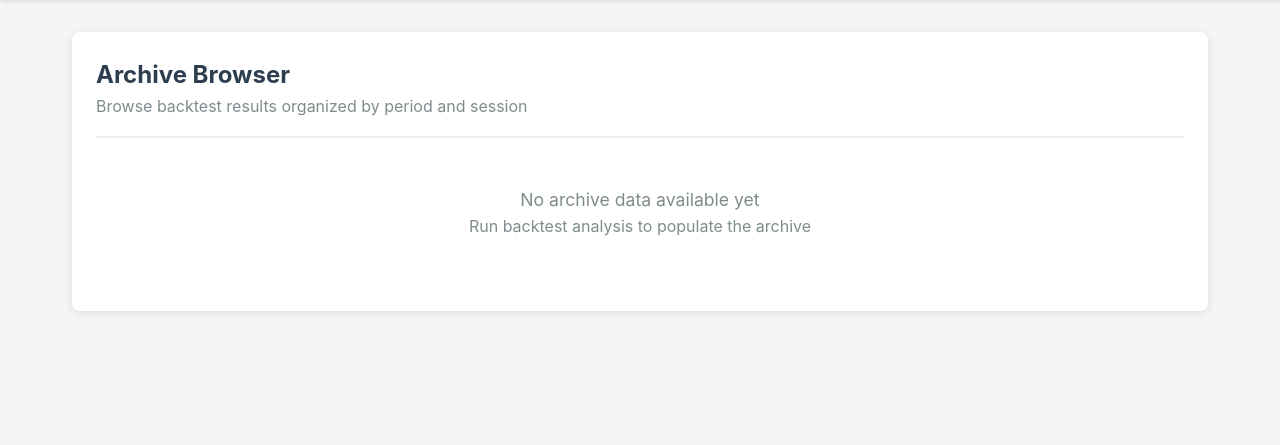
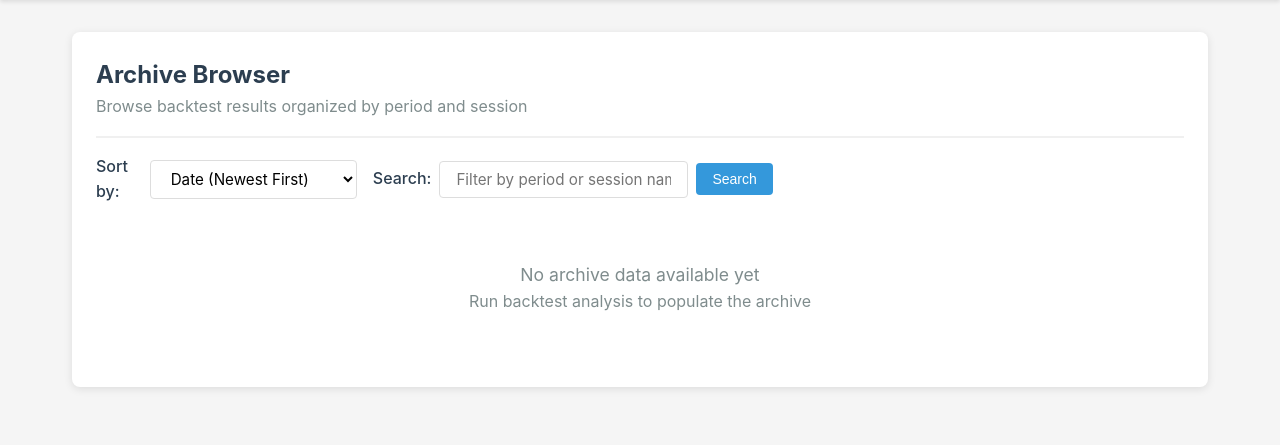
Before and after one commit to JCAMPanero23/JCAMP_FxScalper, a Flask app: page / in a window 1280 px wide. Shown: the part 74-519 px from the top of the page. Run offline with Flask 3, Linux system fonts and the light colour scheme; some libraries are stand-ins or nearby versions.

Commit message:
feat(wfo): Add session filtering and archive browser enhancements
WFO Analyzer Session Filtering:
- Filter sessions with negative R or <20% win rate
- Enable ALL viable sessions (not just best one)
- Show list of viable sessions with performance metrics
- Display disabled sessions with reason
- Cleaner warnings without redundant re-optimize advice

Archive Browser Enhancements:
- Add search bar to filter by period/session name
- Add sorting options: date, name, Total R, win rate (8 options)
- Search persists across pagination and tab navigation
- Visual search results banner showing matches found
- Case-insensitive search matching

Co-Authored-By: Claude Sonnet 4.5 <noreply@anthropic.com>

```diff
--- a/wfo_ui/app.py
+++ b/wfo_ui/app.py
@@ -28,20 +28,36 @@ app.config['UPLOAD_FOLDER'] = str(UPLOAD_FOLDER)
 def index():
     """Home page - Archive browser"""
     try:
-        # Get pagination and filter parameters
+        # Get pagination, filter, sort, and search parameters
         page = request.args.get('page', 1, type=int)
         per_page = request.args.get('per_page', 20, type=int)
         pair_filter = request.args.get('pair', None, type=str)
+        sort_by = request.args.get('sort', 'date_newest', type=str)
+        search_query = request.args.get('search', None, type=str)
 
         # Validate per_page range
         if per_page < 10 or per_page > 100:
             per_page = 20
 
-        # Get archive tree with pagination and pair filter
+        # Validate sort_by
+        valid_sorts = ['date_newest', 'date_oldest', 'name_asc', 'name_desc',
+                       'total_r_desc', 'total_r_asc', 'win_rate_desc', 'win_rate_asc']
+        if sort_by not in valid_sorts:
+            sort_by = 'date_newest'
+
+        # Clean search query
+        if search_query:
+            search_query = search_query.strip()
+            if not search_query:
+                search_query = None
+
+        # Get archive tree with pagination, pair filter, sorting, and search
         archive_data = archive_service.get_archive_tree(
             page=page,
             per_page=per_page,
-            pair_filter=pair_filter
+            pair_filter=pair_filter,
+            sort_by=sort_by,
+            search_query=search_query
         )
 
         return render_template(
@@ -50,11 +66,13 @@ def index():
             total_pages=archive_data.get('total_pages', 0),
             current_page=archive_data.get('current_page', 1),
             pairs=archive_data.get('pairs', []),
-            current_pair=archive_data.get('current_pair')
+            current_pair=archive_data.get('current_pair'),
+            sort_by=archive_data.get('sort_by', 'date_newest'),
+            search_query=archive_data.get('search_query')
         )
     except Exception as e:
         flash(f'Error loading archive: {str(e)}', 'error')
-        return render_template('index.html', periods=[], total_pages=0, current_page=1, pairs=[], current_pair=None), 500
+        return render_template('index.html', periods=[], total_pages=0, current_page=1, pairs=[], current_pair=None, sort_by='date_newest', search_query=None), 500
 
 
 @app.route('/analysis/<period>/<session>')
--- a/wfo_ui/templates/index.html
+++ b/wfo_ui/templates/index.html
@@ -12,15 +12,17 @@
 
         <!-- Pair Tabs -->
         {% if pairs and pairs|length > 0 %}
+        {% set sort_param = '?sort=' + sort_by if sort_by else '' %}
+        {% set search_param = '&search=' + search_query if search_query else '' %}
         <div class="pair-tabs" style="padding: 0 1rem; border-bottom: 2px solid #ecf0f1; background-color: #f8f9fa;">
             <div style="display: flex; gap: 0; overflow-x: auto;">
-                <a href="/"
+                <a href="/{{ sort_param }}{{ search_param }}"
                    class="pair-tab {% if not current_pair %}active{% endif %}"
                    style="padding: 0.75rem 1.25rem; text-decoration: none; color: {% if not current_pair %}#3498db{% else %}#666{% endif %}; font-weight: {% if not current_pair %}bold{% else %}normal{% endif %}; border-bottom: 3px solid {% if not current_pair %}#3498db{% else %}transparent{% endif %}; white-space: nowrap;">
                     All Pairs
                 </a>
                 {% for pair in pairs %}
-                <a href="/?pair={{ pair }}"
+                <a href="/?pair={{ pair }}{% if sort_by %}&sort={{ sort_by }}{% endif %}{% if search_query %}&search={{ search_query }}{% endif %}"
                    class="pair-tab {% if current_pair == pair %}active{% endif %}"
                    style="padding: 0.75rem 1.25rem; text-decoration: none; color: {% if current_pair == pair %}#3498db{% else %}#666{% endif %}; font-weight: {% if current_pair == pair %}bold{% else %}normal{% endif %}; border-bottom: 3px solid {% if current_pair == pair %}#3498db{% else %}transparent{% endif %}; white-space: nowrap;">
                     {{ pair }}
@@ -31,6 +33,57 @@
         {% endif %}
 
         <div class="card-body">
+            <!-- Sort and Search Controls -->
+            <div style="margin-bottom: 1.5rem; display: flex; align-items: center; gap: 1rem; flex-wrap: wrap;">
+                <!-- Sort Dropdown -->
+                <div style="display: flex; align-items: center; gap: 0.5rem;">
+                    <label for="sort-select" style="font-weight: 500; color: #2c3e50; margin: 0;">Sort by:</label>
+                    <select id="sort-select" onchange="changeSortOrder(this.value)" style="padding: 0.5rem 1rem; border: 1px solid #ddd; border-radius: 4px; background-color: white; cursor: pointer; font-size: 0.95rem;">
+                        <option value="date_newest" {% if sort_by == 'date_newest' %}selected{% endif %}>Date (Newest First)</option>
+                        <option value="date_oldest" {% if sort_by == 'date_oldest' %}selected{% endif %}>Date (Oldest First)</option>
+                        <option value="name_asc" {% if sort_by == 'name_asc' %}selected{% endif %}>Name (A-Z)</option>
+                        <option value="name_desc" {% if sort_by == 'name_desc' %}selected{% endif %}>Name (Z-A)</option>
+                        <option value="total_r_desc" {% if sort_by == 'total_r_desc' %}selected{% endif %}>Total R (Highest)</option>
+                        <option value="total_r_asc" {% if sort_by == 'total_r_asc' %}selected{% endif %}>Total R (Lowest)</option>
+                        <option value="win_rate_desc" {% if sort_by == 'win_rate_desc' %}selected{% endif %}>Win Rate (Highest)</option>
+                        <option value="win_rate_asc" {% if sort_by == 'win_rate_asc' %}selected{% endif %}>Win Rate (Lowest)</option>
+                    </select>
+                </div>
+
+                <!-- Search Bar -->
+                <div style="display: flex; align-items: center; gap: 0.5rem; flex: 1; max-width: 400px;">
+                    <label for="search-input" style="font-weight: 500; color: #2c3e50; margin: 0;">Search:</label>
+                    <input
+                        type="text"
+                        id="search-input"
+                        placeholder="Filter by period or session name..."
+                        value="{{ search_query or '' }}"
+                        onkeypress="handleSearchKeypress(event)"
+                        style="flex: 1; padding: 0.5rem 1rem; border: 1px solid #ddd; border-radius: 4px; font-size: 0.95rem;"
+                    />
+                    <button onclick="applySearch()" class="btn btn-primary btn-small" style="padding: 0.5rem 1rem;">
+                        Search
+                    </button>
+                    {% if search_query %}
+                    <button onclick="clearSearch()" class="btn btn-secondary btn-small" style="padding: 0.5rem 1rem;">
+                        Clear
+                    </button>
+                    {% endif %}
+                </div>
+            </div>
+
+            <!-- Search Results Info -->
+            {% if search_query %}
+            <div style="margin-bottom: 1rem; padding: 0.75rem 1rem; background-color: #e8f4f8; border-left: 4px solid #3498db; border-radius: 4px;">
+                <span style="font-weight: 500; color: #2c3e50;">
+                    Search results for: "<strong>{{ search_query }}</strong>"
+                </span>
+                <span style="color: #7f8c8d; margin-left: 0.5rem;">
+                    ({{ periods|length }} period(s) found)
+                </span>
+            </div>
+            {% endif %}
+
             {% if periods %}
                 {% for period in periods %}
                 <div class="card mt-3 mb-3" style="background-color: #f9f9f9; border-left: 4px solid #3498db;">
@@ -97,10 +150,12 @@
                 <!-- Pagination -->
                 {% if total_pages > 1 %}
                 {% set pair_param = '&pair=' + current_pair if current_pair else '' %}
+                {% set sort_param = '&sort=' + sort_by if sort_by else '' %}
+                {% set search_param = '&search=' + search_query if search_query else '' %}
                 <div style="margin-top: 2rem; display: flex; justify-content: center; gap: 0.5rem; align-items: center;">
                     {% if current_page > 1 %}
-                        <a href="/?page=1{{ pair_param }}" class="btn btn-secondary btn-small">First</a>
-                        <a href="/?page={{ current_page - 1 }}{{ pair_param }}" class="btn btn-secondary btn-small">Previous</a>
+                        <a href="/?page=1{{ pair_param }}{{ sort_param }}{{ search_param }}" class="btn btn-secondary btn-small">First</a>
+                        <a href="/?page={{ current_page - 1 }}{{ pair_param }}{{ sort_param }}{{ search_param }}" class="btn btn-secondary btn-small">Previous</a>
                     {% endif %}
 
                     <span style="padding: 0.5rem 1rem; background-color: #3498db; color: white; border-radius: 4px;">
@@ -108,8 +163,8 @@
                     </span>
 
                     {% if current_page < total_pages %}
-                        <a href="/?page={{ current_page + 1 }}{{ pair_param }}" class="btn btn-secondary btn-small">Next</a>
-                        <a href="/?page={{ total_pages }}{{ pair_param }}" class="btn btn-secondary btn-small">Last</a>
+                        <a href="/?page={{ current_page + 1 }}{{ pair_param }}{{ sort_param }}{{ search_param }}" class="btn btn-secondary btn-small">Next</a>
+                        <a href="/?page={{ total_pages }}{{ pair_param }}{{ sort_param }}{{ search_param }}" class="btn btn-secondary btn-small">Last</a>
                     {% endif %}
                 </div>
                 {% endif %}
@@ -138,4 +193,40 @@
         scrollbar-width: thin;
     }
 </style>
+
+<script>
+function changeSortOrder(sortValue) {
+    const urlParams = new URLSearchParams(window.location.search);
+    urlParams.set('sort', sortValue);
+    urlParams.set('page', '1');  // Reset to first page when changing sort
+    window.location.search = urlParams.toString();
+}
+
+function applySearch() {
+    const searchInput = document.getElementById('search-input');
+    const searchValue = searchInput.value.trim();
+    const urlParams = new URLSearchParams(window.location.search);
+
+    if (searchValue) {
+        urlParams.set('search', searchValue);
+    } else {
+        urlParams.delete('search');
+    }
+    urlParams.set('page', '1');  // Reset to first page when searching
+    window.location.search = urlParams.toString();
+}
+
+function clearSearch() {
+    const urlParams = new URLSearchParams(window.location.search);
+    urlParams.delete('search');
+    urlParams.set('page', '1');
+    window.location.search = urlParams.toString();
+}
+
+function handleSearchKeypress(event) {
+    if (event.key === 'Enter') {
+        applySearch();
+    }
+}
+</script>
 {% endblock %}
```
Also changed, not shown: wfo_analyzer.py (+67 -27 lines), wfo_ui/services/archive_service.py (+65 -6 lines).
